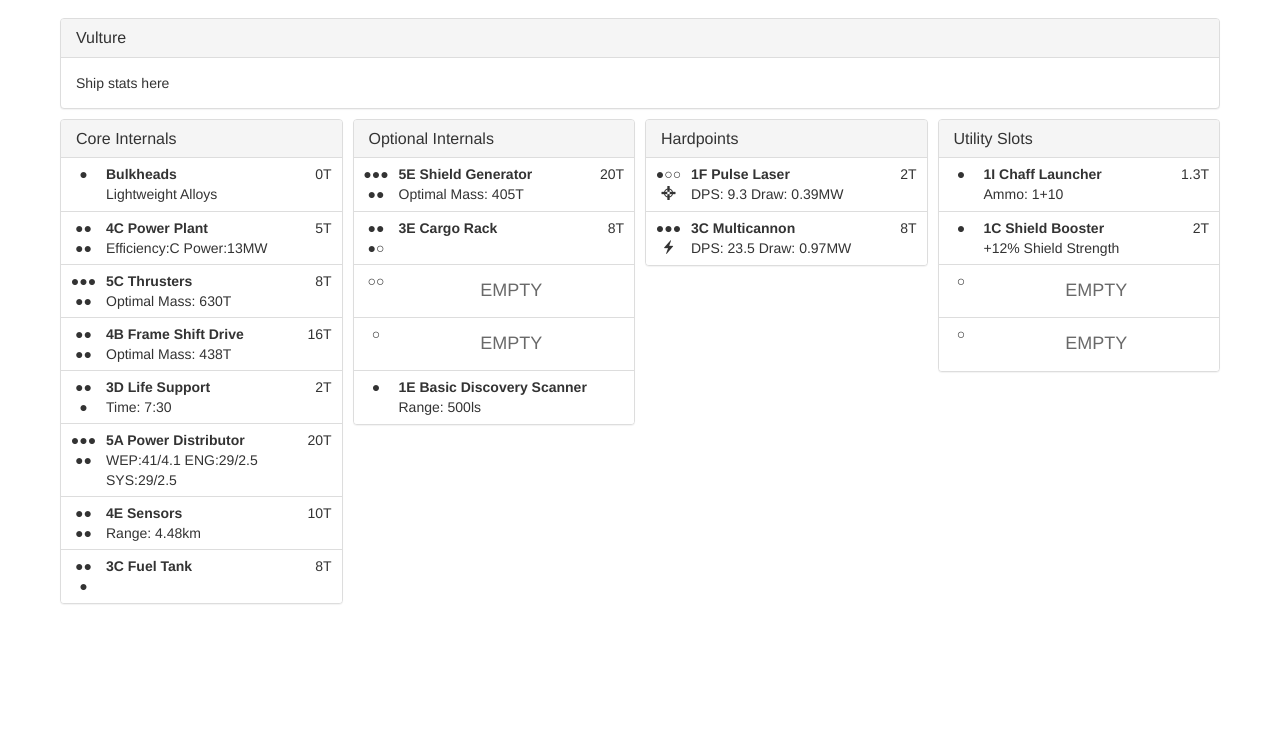
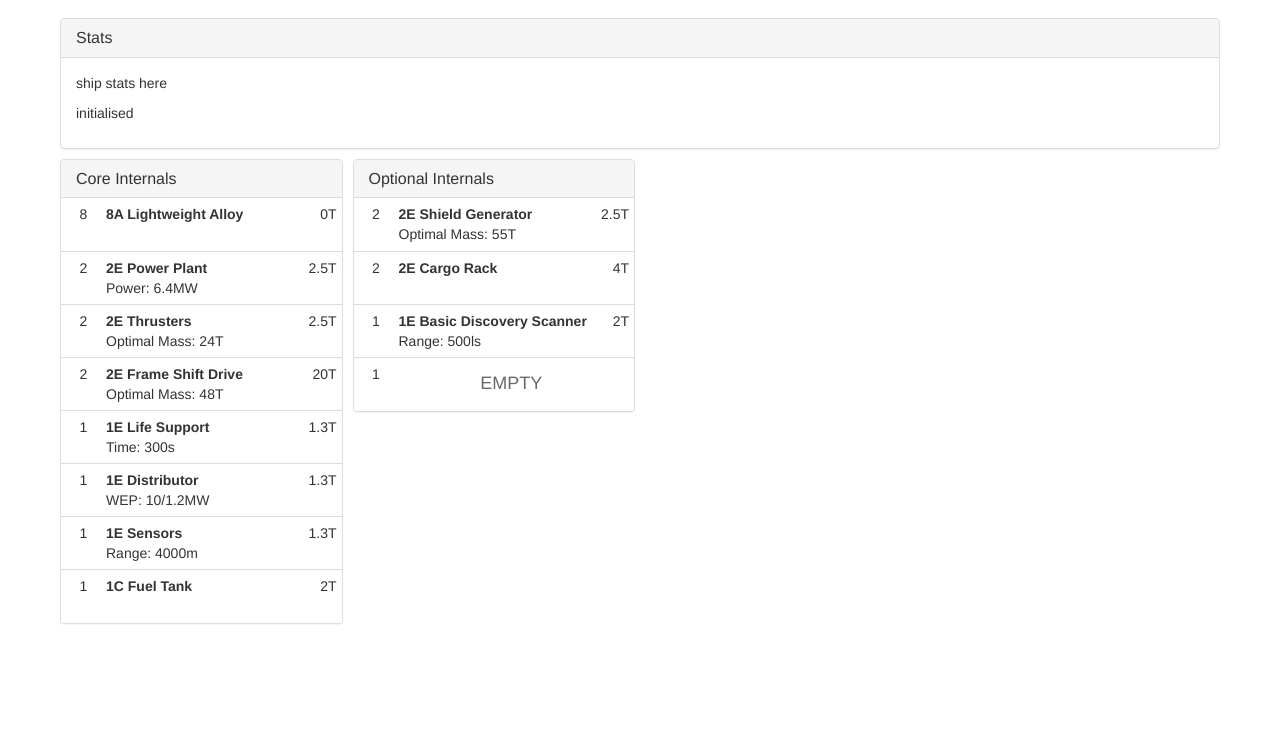
Before and after one commit to krail9/EDDrydock, a plain HTML site: page index.html in a window 1280 px wide. Shown: the part 54-800 px from the top of the page. Drawn offline with nearby package versions, Linux system fonts and the light colour scheme.

Commit message:
added default ship loadouts

```diff
--- a/css/addon.css
+++ b/css/addon.css
@@ -13,6 +13,7 @@
 
 .part-float {
 	float:right;
+	margin-right:5px;
 }
 
 .part-empty {
--- a/index.html
+++ b/index.html
@@ -23,6 +23,13 @@
          <div class="container">
             <div class="navbar-header">
                <a class="navbar-brand" href="#">Drydock</a>
+               <form class="navbar-form navbar-left">
+                  <select class="form-control" id="ship-select">
+                     <option value="1">Sidewinder</option>
+                     <option value="2">Hauler</option>
+                     <option value="3">Vulture</option>
+                  </select>
+               </form>
             </div>
          </div>
       </nav>
@@ -30,11 +37,36 @@
          <div class="row">
             <div class="col-xs-12">
                <div class="panel panel-default">
-                  <div class="panel-heading"><h3 class="panel-title">Vulture</h3></div>
-                  <div class="panel-body">Ship stats here</div>
+                  <div class="panel-heading"><h3 class="panel-title">Stats</h3></div>
+                  <div class="panel-body">
+                     <p>ship stats here</p>
+                     <p id="testmessage"></<p>
+                  </div>
                </div>
             </div>
          </div>
+         <div class="row">
+            <div class="col-xs-12 col-sm-6 col-md-3">
+               <div class="panel panel-default">
+                  <div class="panel-heading">
+                     <h3 class="panel-title">Core Internals</h3>
+                  </div>
+                  <div id="coreParts" class="list-group">test</div>
+               </div>
+            </div>
+            <div class="col-xs-12 col-sm-6 col-md-3">
+               <div class="panel panel-default">
+                  <div class="panel-heading">
+                     <h3 class="panel-title">Optional Internals</h3>
+                  </div>
+                  <div id="internalParts" class="list-group">test</div>
+               </div>
+            </div>
+         </div>
+
+
+         <!--        TEST         -->
+         <!-- <h2>Layout Test</h2>
          <div class="row">
             <div class="col-xs-12 col-sm-6 col-md-3 col-md-push-6">
                <div class="panel panel-default">
@@ -205,12 +237,14 @@
                   </div>
                </div>
             </div>
-         </div>
+         </div> -->
+
       </div>
       <!-- jQuery (necessary for Bootstrap's JavaScript plugins) -->
       <script src="https://ajax.googleapis.com/ajax/libs/jquery/1.12.4/jquery.min.js"></script>
       <!-- Include all compiled plugins (below), or include individual files as needed -->
       <script src="js/bootstrap.min.js"></script>
-      <script src="main.js"></script>
+      <script src="js/database.js"></script>
+      <script src="js/main.js"></script>
    </body>
 </html>
--- /dev/null
+++ b/js/database.js
@@ -0,0 +1,93 @@
+var database = {
+
+	ship : {
+		1 : {
+			updated:false, name:'Sidewinder', pad:1, hardpoint:[1,1], core:[2,2,2,1,1,1,1], internal:[2,2,1,1], utility:2,
+			bulkhead:{
+				1 : {name: 'Lightweight Alloy', class:8, rating:'A', cost: 0, mass: 0.0 },
+				2 : {name: 'Reinforced Alloy', class:8, rating:'A', cost: 23600, mass: 2.0 },
+			},
+			defaults:{
+				core: [12,12,12,11,11,11,31],
+				internal: [112,212,311,0],
+			},
+		},
+		2 : {
+			updated:false, name:'Hauler', pad:1, hardpoint:[1], core:[2,2,2,1,1,1,2], internal:[3,3,2,1], utility:2,
+			bulkhead:{
+				1 : {name: 'Lightweight Alloy', class:8, rating:'A', cost: 0, mass: 0.0 },
+				2 : {name: 'Reinforced Alloy', class:8, rating:'A', cost: 42180, mass: 1.0 },
+			},
+			defaults:{
+				core:[12,12,12,11,11,11,32],
+				internal: [212,212,112,311],
+			},
+		},
+		3 : {
+			updated:false, name:'Vulture', pad:1, hardpoint:[3,3], core:[4,5,4,3,5,4,3], internal:[5,4,2,1,1], utility:2,
+			bulkhead:{
+				1 : {name: 'Lightweight Alloy', class:8, rating:'A', cost: 0, mass: 0.0 },
+				2 : {name: 'Reinforced Alloy', class:8, rating:'A', cost: 1970250, mass: 17.0 },
+			},
+			defaults:{
+				core:[14,15,14,13,15,14,33],
+				internal:[0,0,0,0,0],
+			},
+		},
+	},
+
+	core : {
+		powerplant : {
+			12 : {name:'Power Plant', class:2, rating:'E', cost:1980, mass:2.5, power:6.4, heat:1.0},
+			22 : {name:'Power Plant', class:2, rating:'D', cost:5930, mass:1.0, power:7.2, heat:0.8},
+
+			14 : {name:'Power Plant', class:4, rating:'E', cost:19880, mass:10, power:10.4, heat:1.0},
+		},
+		thruster : {
+			12 : {name:'Thrusters', class:2, rating:'E', cost:1980, mass:2.5, power:-2.0, optmass:24, minmul: 0.83, optmul: 1.00, maxmul: 1.03},
+
+			15 : {name:'Thrusters', class:4, rating:'E', cost:63010, mass:2.5, power:-4.08, optmass:280, minmul: 0.83, optmul: 1.00, maxmul: 1.03},
+		},
+		fsd : {
+			12 : {name:'Frame Shift Drive', class:2, rating:'E', cost:1980, mass:20, power:-0.16, optmass:48, maxfuel:0.011, fuelpower:2.00, heat:10},
+
+			14 : {name:'Frame Shift Drive', class:4, rating:'E', cost:19880, mass:10, power:-0.24, optmass:280, maxfuel:0.011, fuelpower:2.00, heat:10},
+		},
+		lifesupport : {
+			11 : {name:'Life Support', class:1, rating:'E', cost:520, mass:1.3, power:-0.32, time:300},
+
+			13 : {name:'Life Support', class:3, rating:'E', cost:4050, mass:5, power:-0.42, time:300},
+		},
+		distributor : {
+			11 : {name:'Distributor', class:1, rating:'E', cost:520, mass:1.3, power:-0.32, wepcapacity:10, wepcharge:1.2, engcapacity:8, engcharge:0.4, syscapacity:8, syscharge:0.4},
+
+			15 : {name:'Distributor', class:5, rating:'E', cost:31780, mass:20, power:-0.5, wepcapacity:27, wepcharge:2.9, engcapacity:19, engcharge:1.7, syscapacity:19, syscharge:1.7},
+		},
+		sensor : {
+			11 : {name:'Sensors', class:1, rating:'E', cost:520, mass:1.3, power:-0.16, optrange:4000, maxrange:8000},
+
+			14 : {name:'Sensors', class:4, rating:'E', cost:11350, mass:10, power:-0.27, optrange:4480, maxrange:8000},
+		},
+		shipfuel : {
+			31 : {name:'Fuel Tank', class:1, rating:'C', cost:1000, mass:2, power:0, capacity:2},
+			32 : {name:'Fuel Tank', class:2, rating:'C', cost:3750, mass:4, power:0, capacity:4},
+			33 : {name:'Fuel Tank', class:3, rating:'C', cost:7060, mass:8, power:0, capacity:8},
+		},
+	},
+
+	internal : {
+		//shield generator
+		112 : {group: 'sgen', name: 'Shield Generator', class:2, rating:'E', cost:1980, mass:2.5, power:-0.9, optmass:55 },
+		122 : {group: 'sgen', name: 'Shield Generator', class:2, rating:'D', cost:5930, mass:1.0, power:-1.2, optmass:55 },
+
+		115 : {group: 'sgen', name: 'Shield Generator', class:5, rating:'E', cost:63010, mass:20.0, power:-1.56, optmass:405 },
+
+		//cargo rack
+		211 : {group: 'rack', name: 'Cargo Rack', class:1, rating:'E', cost:1000, mass:0, power:0, cargo:2},
+		212 : {group: 'rack', name: 'Cargo Rack', class:2, rating:'E', cost:3250, mass:0, power:0, cargo:4},
+		213 : {group: 'rack', name: 'Cargo Rack', class:3, rating:'E', cost:10560, mass:0, power:0, cargo:8},
+
+		//discovery scanner
+		311 : {group: 'scan', name: 'Basic Discovery Scanner', class:1, rating:'E', cost:1000, mass:2.0, range: 500},
+	},
+}
--- a/js/main.js
+++ b/js/main.js
@@ -0,0 +1,213 @@
+
+
+window.drydock = new (function() {
+
+	var baseTitle = 'Elite Drydock'
+
+
+	var currentParts = {
+
+		ship 			: {},
+		bulkhead 	: null,
+		core 			: {},
+		internal 	: {},
+		hardpoint	: {},
+		utility		: {},
+		stats 		: {
+			mass			: null,
+			cargo			: null,
+		},
+	};
+
+	//when new ship is selected from dropdown
+	var onSelectShipChange = function(e) {
+		handleResetShip(e.target.value);
+	};
+
+	//create a list-group-item     int    string
+	var createPartRow = function(slotSize,rowID) {
+		var newEle = document.createElement("div");
+		newEle.className = "list-group-item";
+		newEle.id = rowID;
+		var sizeDiv = document.createElement("div");
+		sizeDiv.className = "part-size";
+		sizeDiv.appendChild(document.createTextNode(slotSize.toString()));
+		newEle.appendChild(sizeDiv);
+
+		return newEle;
+	}; //createPartRow
+
+	//for slots with no part
+	var emptyPartRow = function(row) {
+		var newDiv = document.createElement('div');
+		newDiv.className = 'part-data';
+		newDiv.innerHTML = '<h4 class="part-empty">EMPTY</h4>';
+		row.appendChild(newDiv);
+	};
+
+	//add current info              int   string  element
+	var populatePartRow = function(partID,partType,row,ship) {
+		//get stats
+		var part, size, title, mass, stats;
+
+		if (partID==0) {
+
+			return;
+		};
+
+		console.log('populating part: '+partType+partID.toString())
+		switch (partType) {
+			case "bulkhead":
+				part = ship.bulkhead[partID];
+				stats = '';
+				break;
+
+			case "powerplant":
+				part = database.core.powerplant[partID];
+				stats = 'Power: ' + part.power.toString() + 'MW';
+				break;
+
+			case "thruster":
+				part = database.core.thruster[partID];
+				stats = 'Optimal Mass: ' + part.optmass.toString() + 'T';
+				break;
+
+			case "fsd":
+				part = database.core.fsd[partID];
+				stats = 'Optimal Mass: ' + part.optmass.toString() + 'T';
+				break;
+
+			case "lifesupport":
+				part = database.core.lifesupport[partID];
+				stats = 'Time: ' + part.time.toString() + 's';
+				break;
+
+			case "distributor":
+				part = database.core.distributor[partID];
+				stats = 'WEP: ' + part.wepcapacity.toString() + '/' + part.wepcharge.toString() + 'MW';
+				break;
+
+			case "sensor":
+				part = database.core.sensor[partID];
+				stats = 'Range: ' + part.optrange.toString() + 'm';
+				break;
+
+			case "shipfuel":
+				part = database.core.shipfuel[partID];
+				stats = '';
+				break;
+
+			case "sgen":
+				part = database.internal[partID];
+				stats = 'Optimal Mass: ' + part.optmass.toString() + 'T';
+				break;
+
+			case "rack":
+				part = database.internal[partID];
+				stats = '';
+				break;
+
+			case "scan":
+				part = database.internal[partID];
+				stats = 'Range: ' + part.range.toString() + 'ls';
+				break;
+			default:
+				console.log('no valid part handler!')
+		}
+		size = part.class;
+		title = size.toString()+part.rating+' '+part.name;
+		if (part.cargo) {
+			mass = part.cargo.toString()+'T'; //display cargo capacity as mass for racks
+		} else {
+			mass = part.mass.toString()+'T';
+		};
+
+		//mass display
+		newDiv = document.createElement('div');
+		newDiv.className = 'part-float';
+		newDiv.innerHTML = mass;
+		row.appendChild(newDiv);
+		//name and stats
+		var newDiv = document.createElement('div');
+		newDiv.className = 'part-data';
+		newDiv.innerHTML = '<strong>' + title + '</strong><br>' + stats;
+		row.appendChild(newDiv);
+
+
+	}; //populatePartRow
+
+	//when ship changes or user reverts to stock loadout
+	var handleResetShip = function(id) {
+
+
+		//populate current loadout with stock loadout
+		currentParts.ship = database.ship[id];
+		currentParts.bulkhead = 1;
+		//core components
+		currentParts.core = currentParts.ship.defaults.core;
+		currentParts.internal = currentParts.ship.defaults.internal;
+
+		document.title = baseTitle + ' - ' + currentParts.ship.name;
+
+		var targetElement;
+		var newElement;
+		////lay out part rows
+		//bulkhead & core
+		targetElement = document.getElementById('coreParts');
+		targetElement.innerHTML = ''; //clear current stuff
+
+		newElement = targetElement.appendChild( createPartRow(8,'bulkheadRow')); //bulkhead
+		populatePartRow(currentParts.bulkhead,'bulkhead',newElement,currentParts.ship);
+
+		newElement = targetElement.appendChild( createPartRow(currentParts.ship.core[0],'powerplantRow')); //powerplant
+		populatePartRow(currentParts.core[0],'powerplant',newElement);
+		newElement = targetElement.appendChild( createPartRow(currentParts.ship.core[1],'thrusterRow')); //thruster
+		populatePartRow(currentParts.core[1],'thruster',newElement);
+		newElement = targetElement.appendChild( createPartRow(currentParts.ship.core[2],'fsdRow')); //fsd
+		populatePartRow(currentParts.core[2],'fsd',newElement);
+		newElement = targetElement.appendChild( createPartRow(currentParts.ship.core[3],'lifesupportRow')); //lifesupport
+		populatePartRow(currentParts.core[3],'lifesupport',newElement);
+		newElement = targetElement.appendChild( createPartRow(currentParts.ship.core[4],'distributorRow')); //distributor
+		populatePartRow(currentParts.core[4],'distributor',newElement);
+		newElement = targetElement.appendChild( createPartRow(currentParts.ship.core[5],'sensorRow')); //sensors
+		populatePartRow(currentParts.core[5],'sensor',newElement);
+		newElement = targetElement.appendChild( createPartRow(currentParts.ship.core[6],'shipfuel')); //sensors
+		populatePartRow(currentParts.core[6],'shipfuel',newElement);
+
+		//core internals
+		targetElement = document.getElementById('internalParts');
+		targetElement.innerHTML = ''; //clear current stuff
+		for (var i = 0; i < currentParts.ship.internal.length; i++) {
+			newElement = targetElement.appendChild( createPartRow(currentParts.ship.internal[i],'internal'+i.toString()+'Row'));
+			if (currentParts.internal[i]==0) {
+				emptyPartRow(newElement);
+			} else {
+				populatePartRow(currentParts.internal[i],database.internal[currentParts.internal[i]].group,newElement);
+			};
+
+		};
+
+
+
+	}; //handleResetShip
+
+
+	var onDOMContentLoaded = function(e) {
+		var testText = document.createTextNode('initialised');
+		document.getElementById('testmessage').appendChild(testText);
+
+
+		var shipSelect = document.getElementById('ship-select');
+
+		shipSelect.focus();
+		shipSelect.addEventListener('change', onSelectShipChange);
+		//list stuff for the default loadout
+
+		//no hash fragment, load default setup
+		if (window.location.hash.length == 0) {
+			handleResetShip(parseInt(shipSelect.value));
+		};
+	}; //onDOMContentLoaded
+
+	window.addEventListener('DOMContentLoaded', onDOMContentLoaded);
+})();
```
Also changed, not shown: howto.txt (added), js/data.js (deleted).
